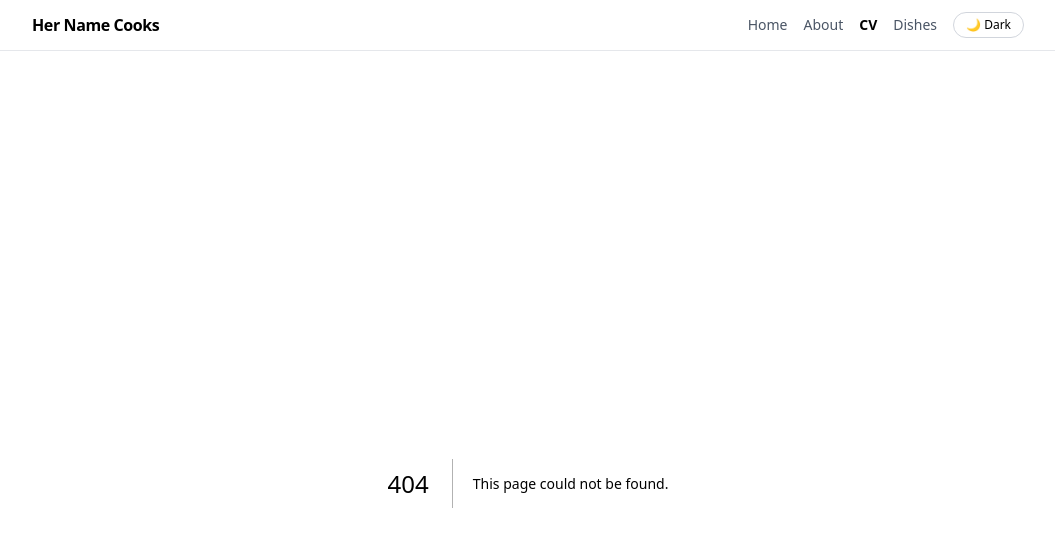
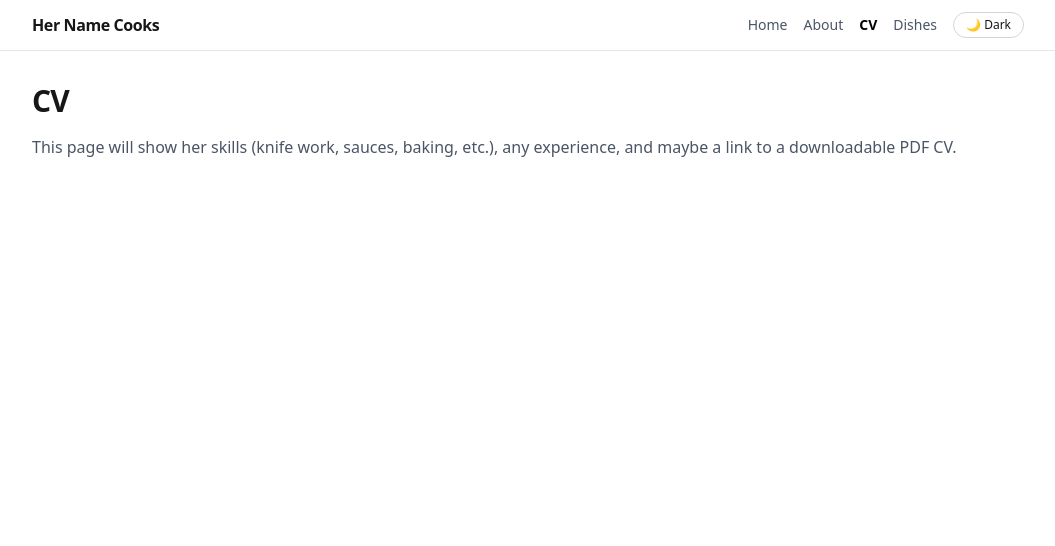
Before and after one commit to ross-johnstone/cooking-portfolio, a Next.js app: page /cv in a window 1280 px wide. Before the commit this address had no page. Shown: the top 546 px of the page, without its empty margins (112-1167 px from the left). Built offline with nearby package versions, Linux system fonts and the light colour scheme.

Commit message:
initial pages and placeholder text

```diff
--- a/src/app/src/page.tsx
+++ b/src/app/about/page.tsx
@@ -6,6 +6,9 @@ export default function AboutPage() {
         This will be a short story about who she is, why she loves cooking,
         and what kind of kitchen or role she&apos;s aiming for.
       </p>
+      <p className="text-gray-600 dark:text-gray-300">
+        We&apos;ll replace this placeholder text later with real copy.
+      </p>
     </section>
   );
 }
--- a/src/app/src/app/cv/page.tsx
+++ b/src/app/cv/page.tsx
@@ -3,9 +3,8 @@ export default function CvPage() {
     <section className="space-y-4">
       <h1 className="text-3xl font-semibold tracking-tight">CV</h1>
       <p className="text-gray-600 dark:text-gray-300">
-        Later we&apos;ll replace this with a structured list of skills
-        (knife work, sauces, baking, etc.), any experience, and maybe a
-        link to a downloadable PDF.
+        This page will show her skills (knife work, sauces, baking, etc.),
+        any experience, and maybe a link to a downloadable PDF CV.
       </p>
     </section>
   );
--- a/src/app/src/app/projects/page.tsx
+++ b/src/app/projects/page.tsx
@@ -39,9 +39,6 @@ export default function ProjectsPage() {
             <p className="mt-1 text-sm text-gray-600 dark:text-gray-300">
               {dish.blurb}
             </p>
-            <p className="mt-2 text-xs text-gray-400">
-              Click to see more details and guest feedback.
-            </p>
           </Link>
         ))}
       </div>
```
